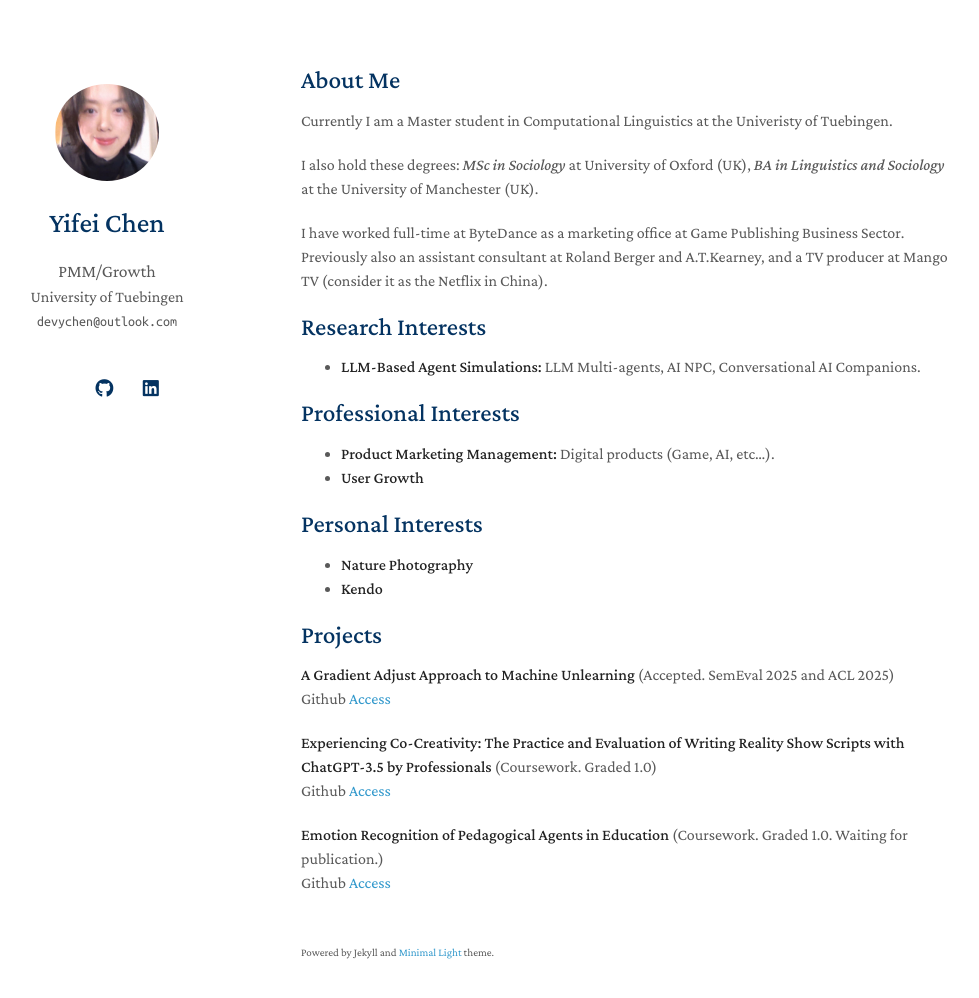
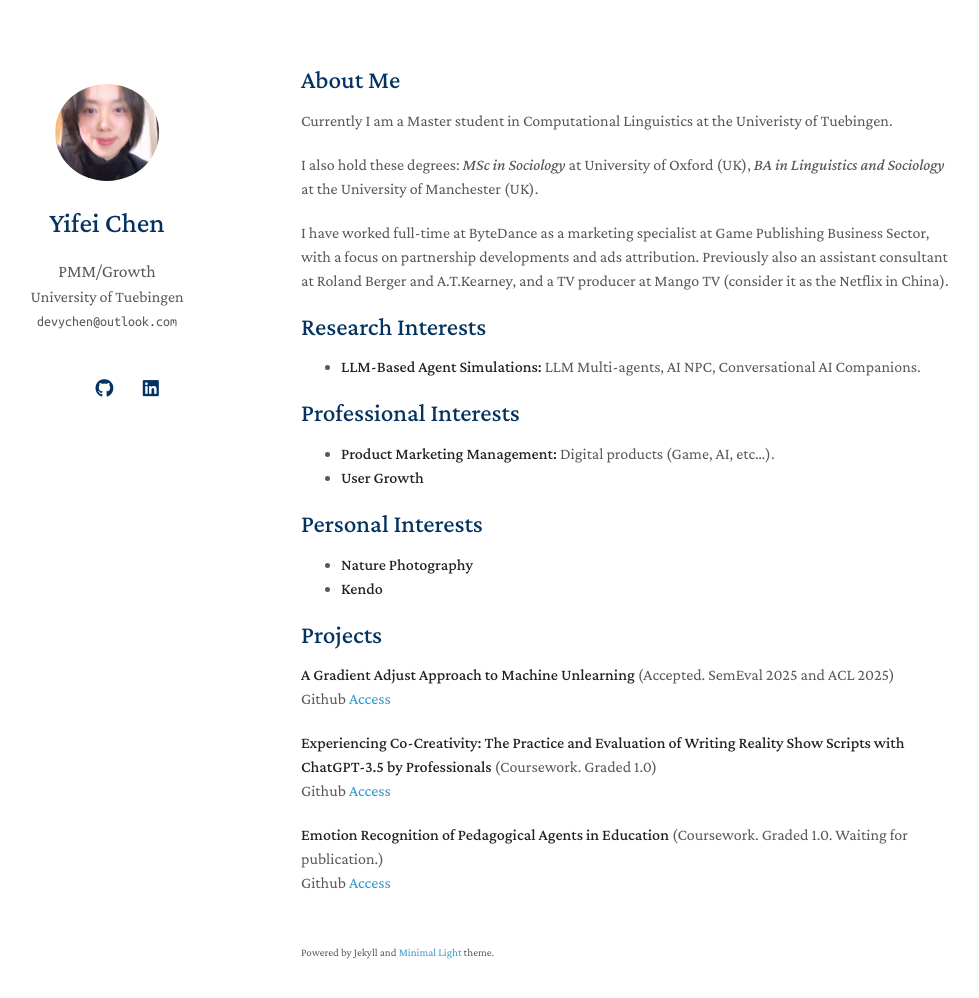
Before and after one commit to devychen/devychen.github.io, a Jekyll site: the page built from index.md, in a window 1280 px wide and 1033 px high. Shown: the top 998 px of the window, without its empty margins (169-1148 px from the left). Built offline with Jekyll 4.4.1, drawn with Linux system fonts in a browser that asks for light colours; a style sheet for code colours, icons or effects is not loaded; our own code applies the rules of GitHub Pages for plain Markdown files.

Commit message:
Update index.md

```diff
--- a/index.md
+++ b/index.md
@@ -9,7 +9,7 @@ Currently I am a Master student in Computational Linguistics at the Univeristy o
 I also hold these degrees: _MSc in Sociology_ at University of Oxford (UK),
 _BA in Linguistics and Sociology_ at the University of Manchester (UK). <br>
 
-I have worked full-time at ByteDance as a marketing office at Game Publishing Business Sector.
+I have worked full-time at ByteDance as a marketing specialist at Game Publishing Business Sector, with a focus on partnership developments and ads attribution.
 Previously also an assistant consultant at Roland Berger and A.T.Kearney, and a TV producer at Mango TV (consider it as the Netflix in China).
 
 ## Research Interests
```
